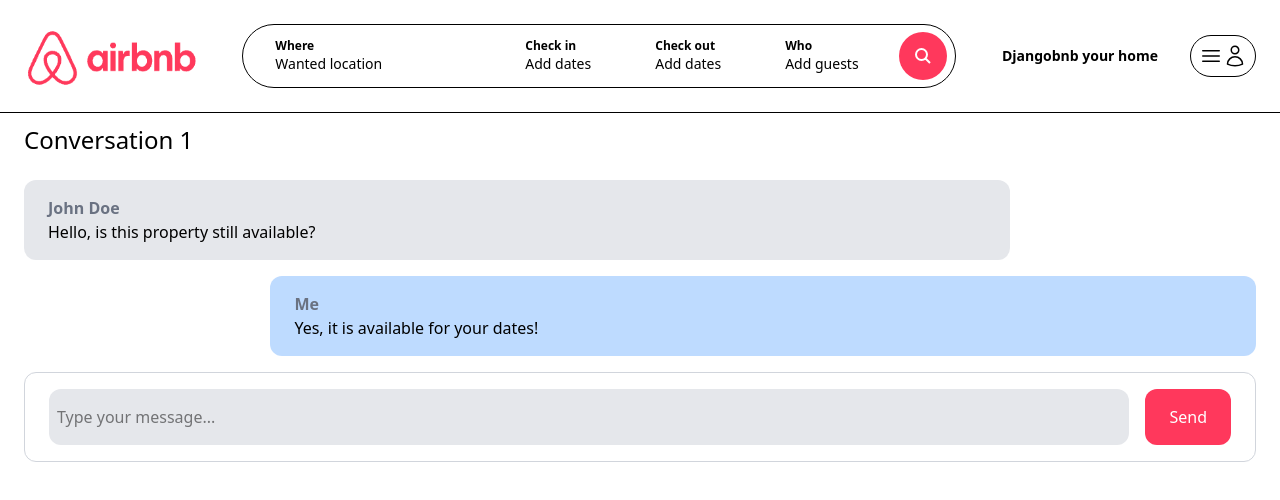
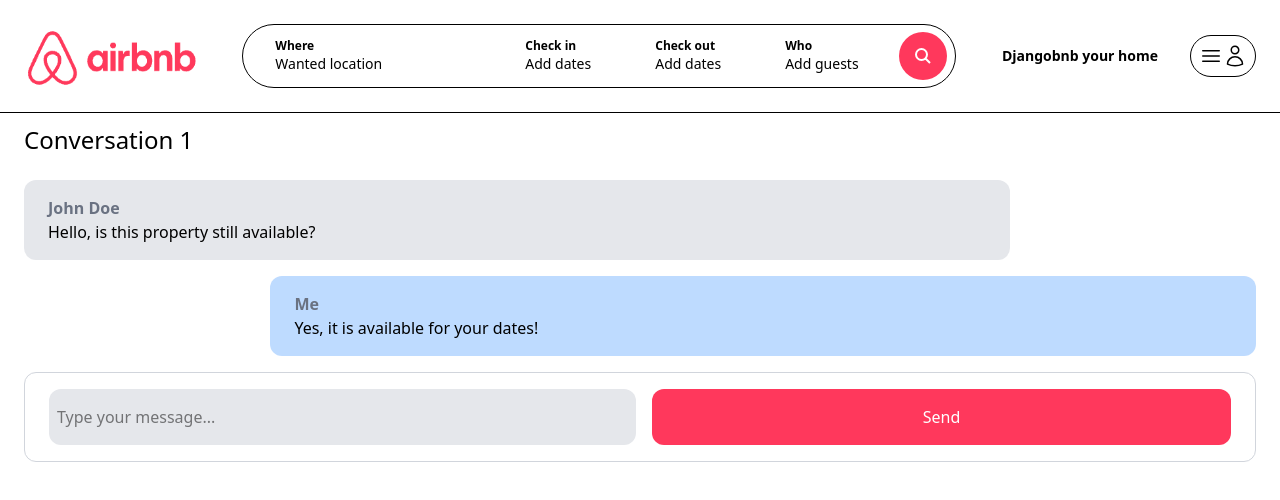
Before and after one commit to Kalpan2007/Fullstack-Airbnb-Clone---React-Tailwind-Django-Rest-Framework-and-more, a Next.js app in the folder frontend/: page /inbox/1 in a window 1280 px wide. Shown: the top 500 px of the page. Built offline with nearby package versions, Linux system fonts and the light colour scheme.

Commit message:
Make Custom Button And Inbox

```diff
--- /dev/null
+++ b/frontend/app/components/forms/CustomButton.tsx
@@ -0,0 +1,22 @@
+interface CustomButtonProps {
+    label: string;
+    className?: string;
+    onClick: () => void;
+}
+
+const CustomButton: React.FC<CustomButtonProps> = ({
+    label,
+    className,
+    onClick
+}) => {
+    return (
+        <div
+            onClick={onClick}
+            className={`w-full py-4 bg-airbnb hover:bg-airbnb-dark text-white text-center rounded-xl transition cursor-pointer ${className}`}
+        >
+            {label}
+        </div>
+    )
+}
+
+export default CustomButton;
--- /dev/null
+++ b/frontend/app/components/inbox/ConversationDetail.tsx
@@ -0,0 +1,37 @@
+"use client";
+
+import CustomButton from "../forms/CustomButton";
+
+const ConversationDetail = () => {
+  return (
+    <>
+      <div className="max-h-[400px] overflow-auto flex flex-col space-y-4">
+        <div className="w-[80%] py-4 px-6 rounded-xl bg-gray-200">
+          <p className="font-bold text-gray-500">John Doe</p>
+          <p>Hello, is this property still available?</p>
+        </div>
+
+        <div className="w-[80%] ml-[20%] py-4 px-6 rounded-xl bg-blue-200">
+          <p className="font-bold text-gray-500">Me</p>
+          <p>Yes, it is available for your dates!</p>
+        </div>
+      </div>
+
+      <div className="mt-4 py-4 px-6 flex border border-gray-300 space-x-4 rounded-xl">
+        <input
+          type="text"
+          placeholder="Type your message..."
+          className="w-full p-2 bg-gray-200 rounded-xl"
+        />
+
+        <CustomButton
+          label="Send"
+          onClick={() => console.log("clicked")}
+          className="w-[100px]"
+        />
+      </div>
+    </>
+  );
+};
+
+export default ConversationDetail;
--- a/frontend/app/inbox/[id]/page.tsx
+++ b/frontend/app/inbox/[id]/page.tsx
@@ -1,3 +1,5 @@
+import ConversationDetail from "@/app/components/inbox/ConversationDetail";
+
 const ConversationPage = async ({
   params,
 }: {
@@ -9,29 +11,7 @@ const ConversationPage = async ({
     <main className="max-w-[1500px] mx-auto px-6 pb-6">
       <h1 className="my-6 text-2xl">Conversation {id}</h1>
 
-      <div className="max-h-[400px] overflow-auto flex flex-col space-y-4">
-        <div className="w-[80%] py-4 px-6 rounded-xl bg-gray-200">
-          <p className="font-bold text-gray-500">John Doe</p>
-          <p>Hello, is this property still available?</p>
-        </div>
-
-        <div className="w-[80%] ml-[20%] py-4 px-6 rounded-xl bg-blue-200">
-          <p className="font-bold text-gray-500">Me</p>
-          <p>Yes, it is available for your dates!</p>
-        </div>
-      </div>
-
-      <div className="mt-4 py-4 px-6 flex border border-gray-300 space-x-4 rounded-xl">
-        <input
-          type="text"
-          placeholder="Type your message..."
-          className="w-full p-2 bg-gray-200 rounded-xl"
-        />
-
-        <div className="cursor-pointer py-4 px-6 bg-airbnb text-white rounded-xl">
-          Send
-        </div>
-      </div>
+      <ConversationDetail />
     </main>
   );
 };
```
